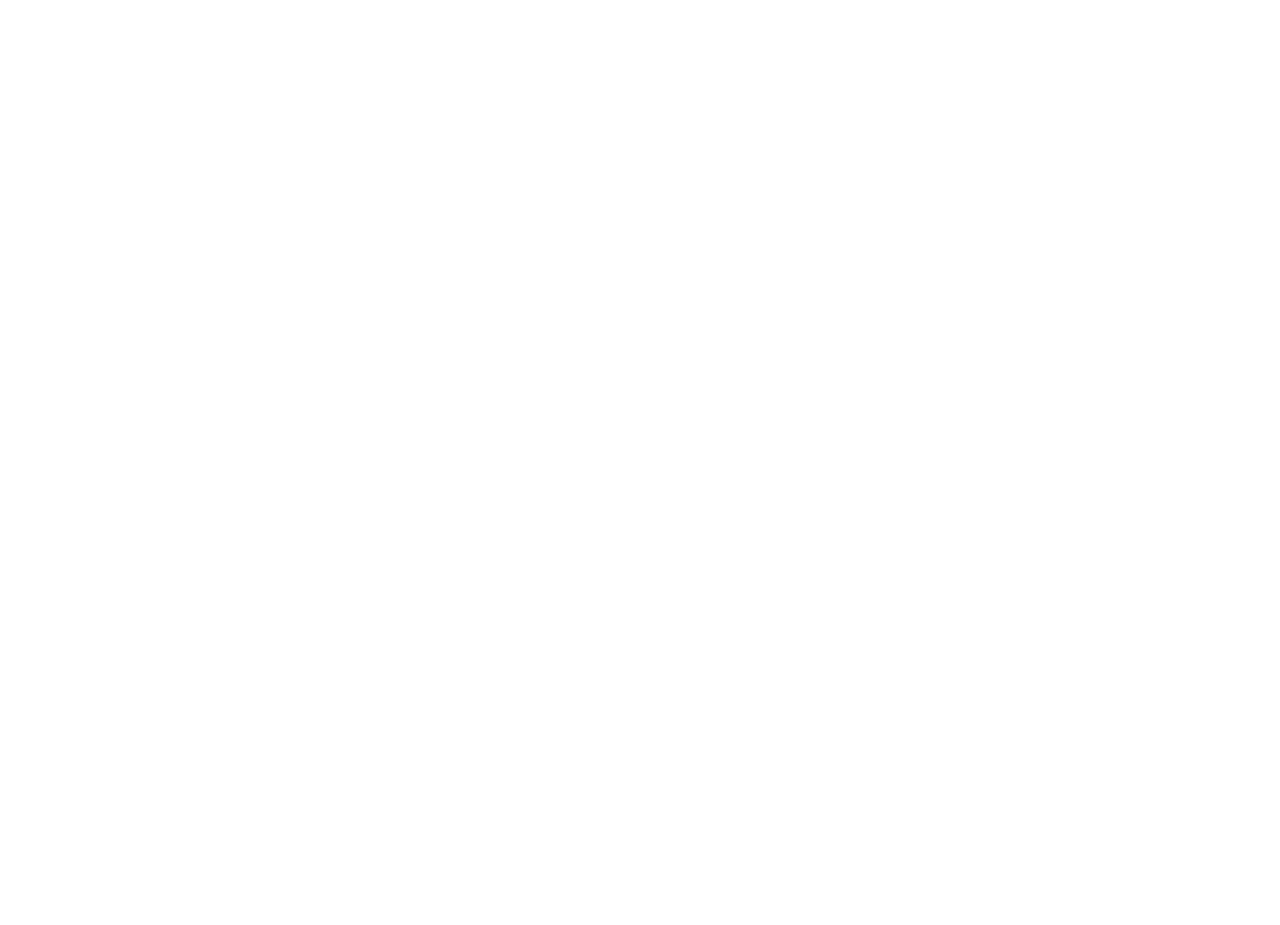
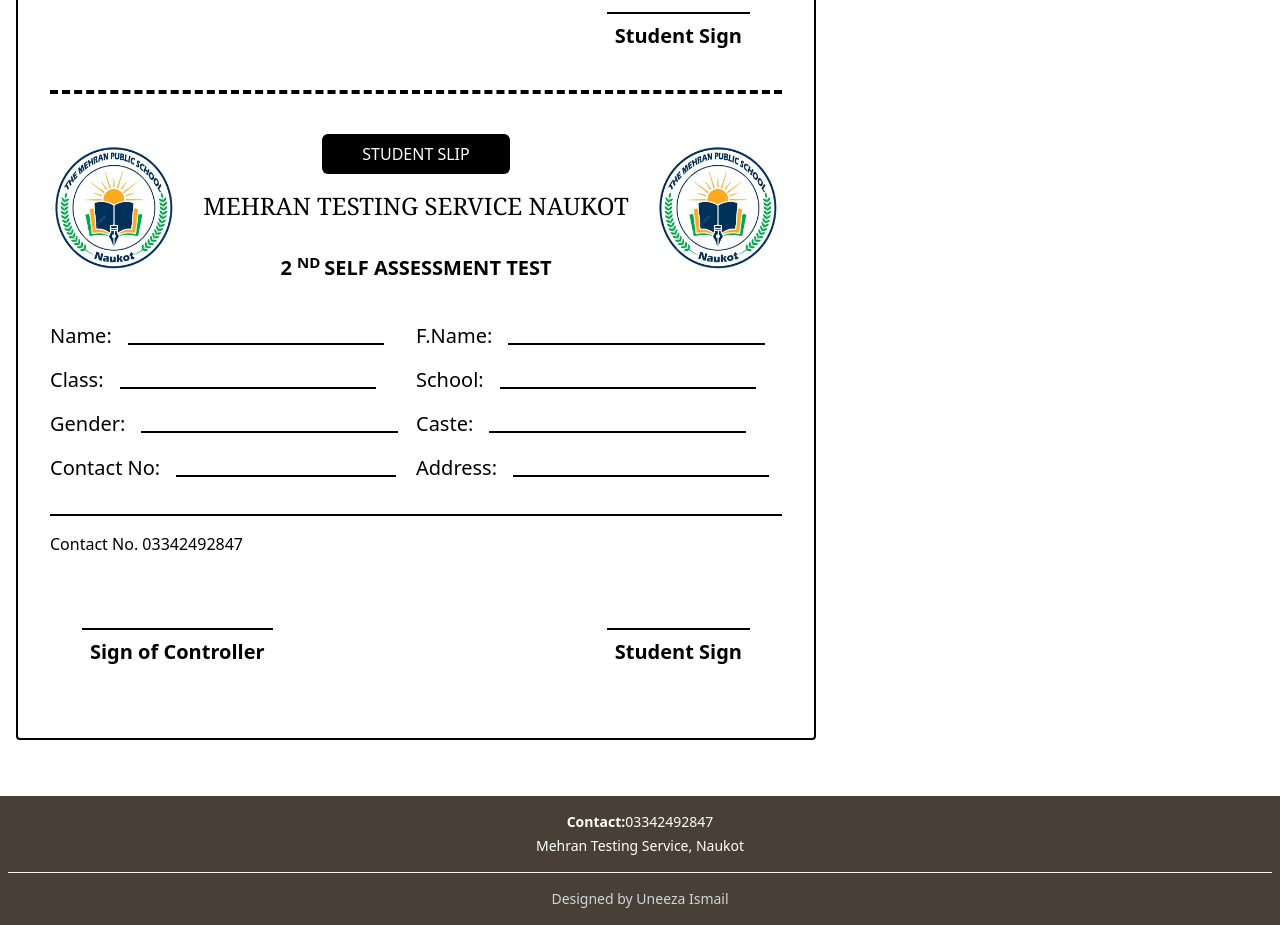
Before and after one commit to uneezaismail/mehran-ts, a Next.js app: page / in a window 1280 px wide. Shown: the part 3380-4305 px from the top of the page. Before the commit the page ends 2891 px from the top, so only its background shows below. Built offline with nearby package versions, Linux system fonts and the light colour scheme.

Commit message:
Update Form.tsx

```diff
--- a/app/components/Form.tsx
+++ b/app/components/Form.tsx
@@ -34,7 +34,7 @@
   // Generate PDF
   const generatePDF = async () => {
     if (formRef.current) {
-      const canvas = await html2canvas(formRef.current, { scale: 2 });
+      const canvas = await html2canvas(formRef.current, { scale: 1 });
       const imgData = canvas.toDataURL("image/png");
 
       const pdf = new jsPDF("p", "mm", "a4");
@@ -202,11 +202,11 @@
       </button>
 
       {/* Hidden Rendered Form for PDF */}
-      <div ref={formRef} style={{ display: isPopupVisible ? "block" : "none" }}>
-        <div className="p-8 border space-y-10 rounded shadow-md w-[800px]">
+
+  <div ref={formRef}  className="border-2 border-black p-8  space-y-10 rounded bg-white w-[800px]">
     {/* Form content */}
     <div className="flex justify-between items-center mb-10">
-            <Image src="/mehran-logo.jpg" alt="Logo" width={128} height={128}/>
+      <Image src="/mehran-logo.jpg" alt="Logo" width={128} height={128} />
       <div className="flex flex-col items-center gap-3">
         <h1 className="text-2xl font-serif text-center underline mt-10">
           MEHRAN TESTING SERVICE NAUKOT
@@ -218,55 +218,116 @@
           REGISTRATION FORM
         </h3>
       </div>
-            <Image src="/mehran-logo.jpg" alt="Logo" width={128} height={128}/>
+      <Image src="/mehran-logo.jpg" alt="Logo" width={128} height={128} />
     </div>
 
     {/* Form data */}
     <div className="space-y-4">
-            <div className="flex items-center gap-4 "><span className="font-bold text-xl">Name: </span><p className="border-b-2 border-b-black p-2  w-[70%] font-medium">{formData.name}</p></div>
-            <div className="flex items-center gap-4 "><span className="font-bold text-xl">Father&apos;s Name: </span><p className="border-b-2 border-b-black p-2  w-[70%] font-medium"> {formData.fatherName}</p></div>
-            <div className="flex items-center gap-4 "><span className="font-bold text-xl">Gender: </span><p className="border-b-2 border-b-black p-2 w-[70%] font-medium"> {formData.gender}</p></div>
-            <div className="flex items-center gap-4 "><span className="font-bold text-xl">Caste: </span><p className="border-b-2 border-b-black p-2 w-[70%] font-medium"> {formData.caste}</p></div>
-            <div className="flex items-center gap-4 "><span className="font-bold text-xl">Class: </span><p className="border-b-2 border-b-black p-2 w-[70%] font-medium"> {formData.class}</p></div>
-            <div className="flex items-center gap-4 "><span className="font-bold text-xl">School: </span><p className="border-b-2 border-b-black p-2 w-[70%] font-medium"> {formData.school}</p></div>
-            <div className="flex items-center gap-4 "><span className="font-bold text-xl">Contact No: </span><p className="border-b-2 border-b-black p-2 w-[70%] font-medium"> {formData.contactNo}</p></div>
-            <div className="flex items-center gap-4 "><span className="font-bold text-xl">Address: </span><p className="border-b-2 border-b-black p-2 w-[70%] font-medium"> {formData.address}</p></div>
-            <div className="flex items-center gap-4 "><span className="font-bold text-xl">District: </span><p className="border-b-2 border-b-black p-2 w-[70%] font-medium"> {formData.district}</p></div>
+      <div className="flex items-center gap-4">
+        <span className="font-bold text-xl">Name: </span>
+        <p className="border-b-2 border-b-black p-2 w-[70%] font-medium">{formData.name}</p>
+      </div>
+      <div className="flex items-center gap-4">
+        <span className="font-bold text-xl">Father&apos;s Name: </span>
+        <p className="border-b-2 border-b-black p-2 w-[70%] font-medium">{formData.fatherName}</p>
+      </div>
+      <div className="flex items-center gap-4">
+        <span className="font-bold text-xl">Gender: </span>
+        <p className="border-b-2 border-b-black p-2 w-[70%] font-medium">{formData.gender}</p>
+      </div>
+      <div className="flex items-center gap-4">
+        <span className="font-bold text-xl">Caste: </span>
+        <p className="border-b-2 border-b-black p-2 w-[70%] font-medium">{formData.caste}</p>
+      </div>
+      <div className="flex items-center gap-4">
+        <span className="font-bold text-xl">Class: </span>
+        <p className="border-b-2 border-b-black p-2 w-[70%] font-medium">{formData.class}</p>
+      </div>
+      <div className="flex items-center gap-4">
+        <span className="font-bold text-xl">School: </span>
+        <p className="border-b-2 border-b-black p-2 w-[70%] font-medium">{formData.school}</p>
+      </div>
+      <div className="flex items-center gap-4">
+        <span className="font-bold text-xl">Contact No: </span>
+        <p className="border-b-2 border-b-black p-2 w-[70%] font-medium">{formData.contactNo}</p>
+      </div>
+      <div className="flex items-center gap-4">
+        <span className="font-bold text-xl">Address: </span>
+        <p className="border-b-2 border-b-black p-2 w-[70%] font-medium">{formData.address}</p>
+      </div>
+      <div className="flex items-center gap-4">
+        <span className="font-bold text-xl">District: </span>
+        <p className="border-b-2 border-b-black p-2 w-[70%] font-medium">{formData.district}</p>
+      </div>
     </div>
 
-          <div className="flex justify-end p-8 font-bold  border-b-4 border-dashed border-b-black">
+    <div className="flex justify-end p-8 font-bold border-b-4 border-dashed border-b-black">
       <p className="border-t-2 border-t-black p-2 text-xl">Student Sign</p>
     </div>
 
     <div className="flex justify-between items-center mb-10">
-          <Image src="/mehran-logo.jpg" alt="Logo" width={128} height={128}/>
+      <Image src="/mehran-logo.jpg" alt="Logo" width={128} height={128} />
       <div className="flex flex-col items-center gap-4">
         <span className="bg-black px-10 py-2 text-white rounded-md font-medium">STUDENT SLIP</span>
         <h1 className="text-2xl font-serif text-center mb-4">
           MEHRAN TESTING SERVICE NAUKOT
         </h1>
-            <h2 className="text-xl font-bold  text-center">
+        <h2 className="text-xl font-bold text-center">
           2 <sup>ND </sup> SELF ASSESSMENT TEST
         </h2>
       </div>
-          <Image src="/mehran-logo.jpg" alt="Logo" width={128} height={128}/>
-          </div>
-          <div className="space-y-4">
-          <div className="flex items-center justify-between w-full"><div className="flex items-center gap-4 w-[50%]"><span className="font-medium text-xl">Name: </span><p className="border-b-2 border-b-black p-2  w-[70%] font-medium">{formData.name}</p></div>
-            <div className="flex items-center gap-4 w-[50%]"><span className="font-medium text-xl">F.Name: </span><p className="border-b-2 border-b-black p-2  w-[70%] font-medium"> {formData.fatherName}</p></div></div>
-
-            <div className="flex items-center justify-between w-full">  <div className="flex items-center gap-4  w-[50%]"><span className="font-medium text-xl">Class: </span><p className="border-b-2 border-b-black p-2 w-[70%] font-medium"> {formData.class}</p></div>
-            <div className="flex items-center gap-4 w-[50%]"><span className="font-medium text-xl">School: </span><p className="border-b-2 border-b-black p-2 w-[70%] font-medium"> {formData.school}</p></div>
+      <Image src="/mehran-logo.jpg" alt="Logo" width={128} height={128} />
     </div>
 
-            <div className="flex items-center justify-between w-full"> <div className="flex items-center gap-4 w-[50%]"><span className="font-medium text-xl">Gender: </span><p className="border-b-2 border-b-black p-2 w-[70%] font-medium"> {formData.gender}</p></div>
-            <div className="flex items-center gap-4 w-[50%]"><span className="font-medium text-xl">Caste: </span><p className="border-b-2 border-b-black p-2 w-[70%] font-medium"> {formData.caste}</p></div></div>
+    <div className="space-y-4">
+      <div className="flex items-center justify-between w-full">
+        <div className="flex items-center gap-4 w-[50%]">
+          <span className="font-medium text-xl">Name: </span>
+          <p className="border-b-2 border-b-black p-2 w-[70%] font-medium">{formData.name}</p>
+        </div>
+        <div className="flex items-center gap-4 w-[50%]">
+          <span className="font-medium text-xl">F.Name: </span>
+          <p className="border-b-2 border-b-black p-2 w-[70%] font-medium">{formData.fatherName}</p>
+        </div>
+      </div>
 
-            <div className="flex items-center justify-between w-full"> <div className="flex items-center w-[50%] gap-4 "><span className="font-medium text-xl">Contact No: </span><p className="border-b-2 border-b-black p-2 w-[60%] font-medium"> {formData.contactNo}</p></div>
-            <div className="flex items-center gap-4 w-[50%] "><span className="font-medium text-xl">Address: </span><p className="border-b-2 border-b-black p-2 w-[70%] font-medium"> {formData.address}</p></div></div>
+      <div className="flex items-center justify-between w-full">
+        <div className="flex items-center gap-4 w-[50%]">
+          <span className="font-medium text-xl">Class: </span>
+          <p className="border-b-2 border-b-black p-2 w-[70%] font-medium">{formData.class}</p>
+        </div>
+        <div className="flex items-center gap-4 w-[50%]">
+          <span className="font-medium text-xl">School: </span>
+          <p className="border-b-2 border-b-black p-2 w-[70%] font-medium">{formData.school}</p>
+        </div>
+      </div>
 
-            <div className="flex items-center gap-4"><p className="border-b-2 border-b-black py-2 w-full font-medium"></p></div>
-            <p>Contact No. <Link href={"tel:03342492847"}>03342492847</Link> </p>
+      <div className="flex items-center justify-between w-full">
+        <div className="flex items-center gap-4 w-[50%]">
+          <span className="font-medium text-xl">Gender: </span>
+          <p className="border-b-2 border-b-black p-2 w-[70%] font-medium">{formData.gender}</p>
+        </div>
+        <div className="flex items-center gap-4 w-[50%]">
+          <span className="font-medium text-xl">Caste: </span>
+          <p className="border-b-2 border-b-black p-2 w-[70%] font-medium">{formData.caste}</p>
+        </div>
+      </div>
+
+      <div className="flex items-center justify-between w-full">
+        <div className="flex items-center w-[50%] gap-4">
+          <span className="font-medium text-xl">Contact No: </span>
+          <p className="border-b-2 border-b-black p-2 w-[60%] font-medium">{formData.contactNo}</p>
+        </div>
+        <div className="flex items-center gap-4 w-[50%]">
+          <span className="font-medium text-xl">Address: </span>
+          <p className="border-b-2 border-b-black p-2 w-[70%] font-medium">{formData.address}</p>
+        </div>
+      </div>
+
+      <div className="flex items-center gap-4">
+        <p className="border-b-2 border-b-black py-2 w-full font-medium"></p>
+      </div>
+      <p>Contact No. <Link href={"tel:03342492847"}>03342492847</Link></p>
     </div>
 
     <div className="flex justify-between p-8 font-bold">
@@ -274,7 +335,7 @@
       <p className="border-t-2 border-t-black p-2 text-xl">Student Sign</p>
     </div>
   </div>
-      </div>
+
 
 
       {/* Popup */}
```
Lines whose indentation alone changed are shown as unchanged.
